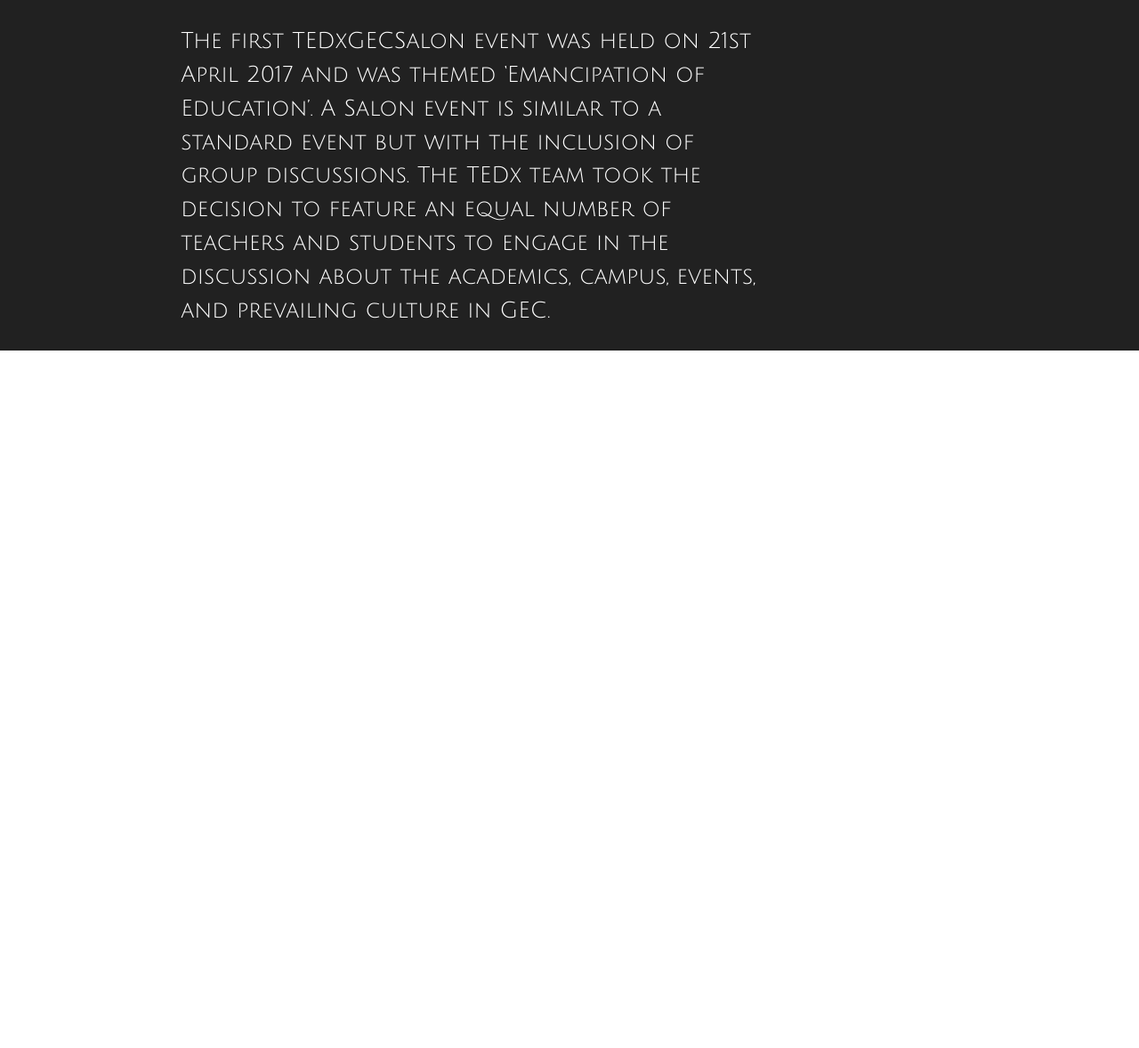
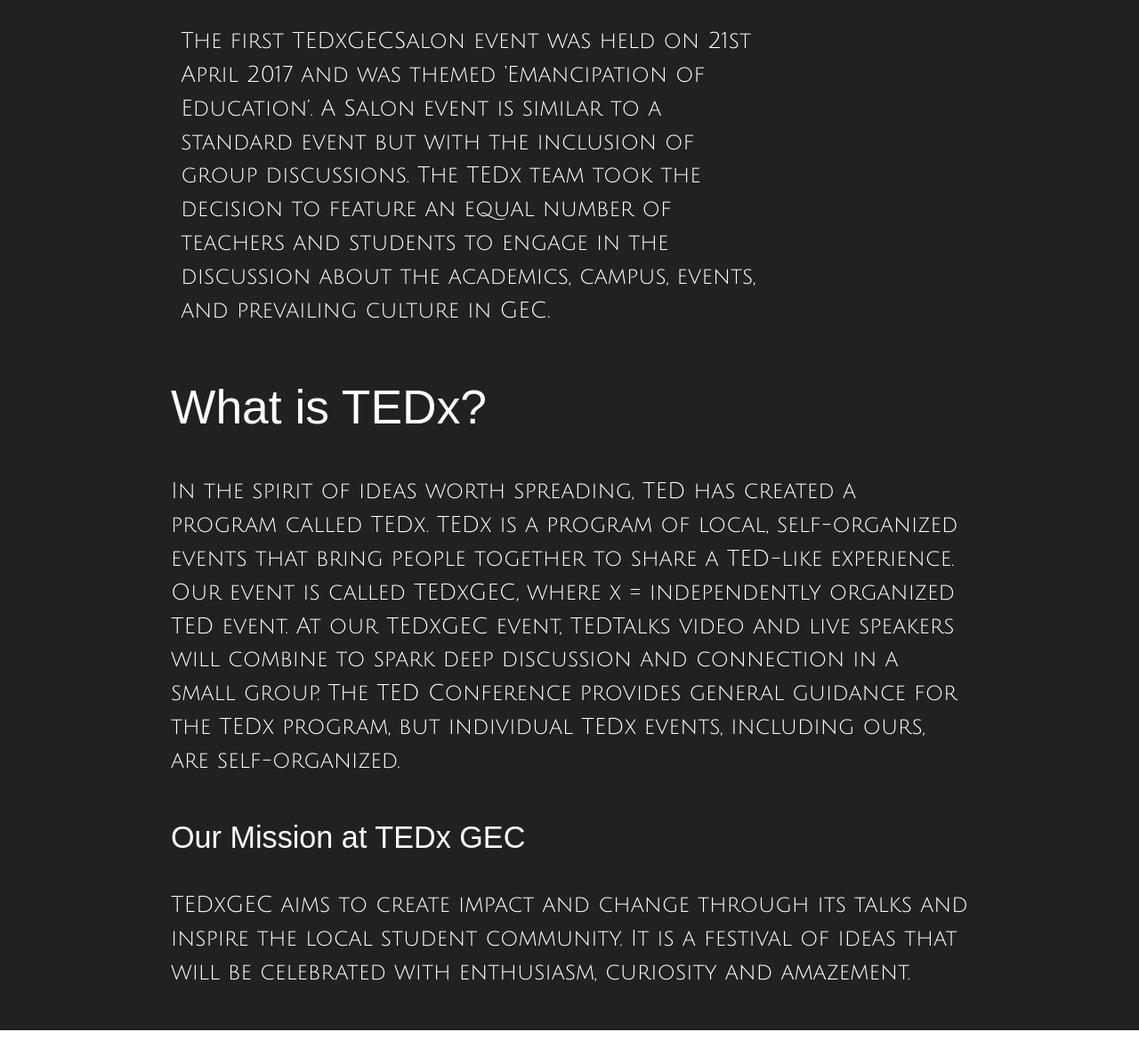
Before and after one commit to tedxgec/tedxgec.github.io, a plain HTML site: page index.html in a window 1280 px wide. Shown: the part 1555-2733 px from the top of the page at 89% size. Before the commit the page ends 1969 px from the top, so only its background shows below. Drawn offline with nearby package versions, Linux system fonts and the light colour scheme; a web font is replaced by a local one.

Commit message:
added mandatory content

```diff
--- a/index.html
+++ b/index.html
@@ -33,7 +33,7 @@
             </ul>
             <nav class="nav-extended">
                 <div class="nav-wrapper black red-text">
-                    <a href="#!" class="brand-logo red-text lighten-1-text"><img src="images/blacklogo.png"></a>
+                    <a href="#!" class="brand-logo red-text lighten-1-text center"><img src="images/blacklogo.png"></a>
                 </div>
                 <div class="nav-wrapper black">
                     <ul>
@@ -86,6 +86,20 @@
                         <p>The first TEDxGECSalon event was held on 21st April 2017 and was themed ‘Emancipation of Education’. A Salon event is similar to a standard event but with the inclusion of group discussions. The TEDx team took the decision to feature an equal number of teachers and students to engage in the discussion about the academics, campus, events, and prevailing culture in GEC. </p>
                     </div>
                 </div>
+                <div class="row">
+                    <div class="row s12">
+                        <h2>What is TEDx?</h2>
+                    </div>
+                    <div class="row s10">
+                        <p>In the spirit of ideas worth spreading, TED has created a program called TEDx. TEDx is a program of local, self-organized events that bring people together to share a TED-like experience. Our event is called TEDxGEC, where x = independently organized TED event. At our TEDxGEC event, TEDTalks video and live speakers will combine to spark deep discussion and connection in a small group. The TED Conference provides general guidance for the TEDx program, but individual TEDx events, including ours, are self-organized.</p>
+                    </div>
+                    <div class="row s12">
+                        <h4>Our Mission at TEDx GEC</h4>
+                    </div>
+                    <div class="row s10">
+                        <p>TEDxGEC aims to create impact and change through its talks and inspire the local student community. It is a festival of ideas that will be celebrated with enthusiasm, curiosity and amazement.</p>
+                    </div>
+                </div>
            </div>
 
         </main>
```
